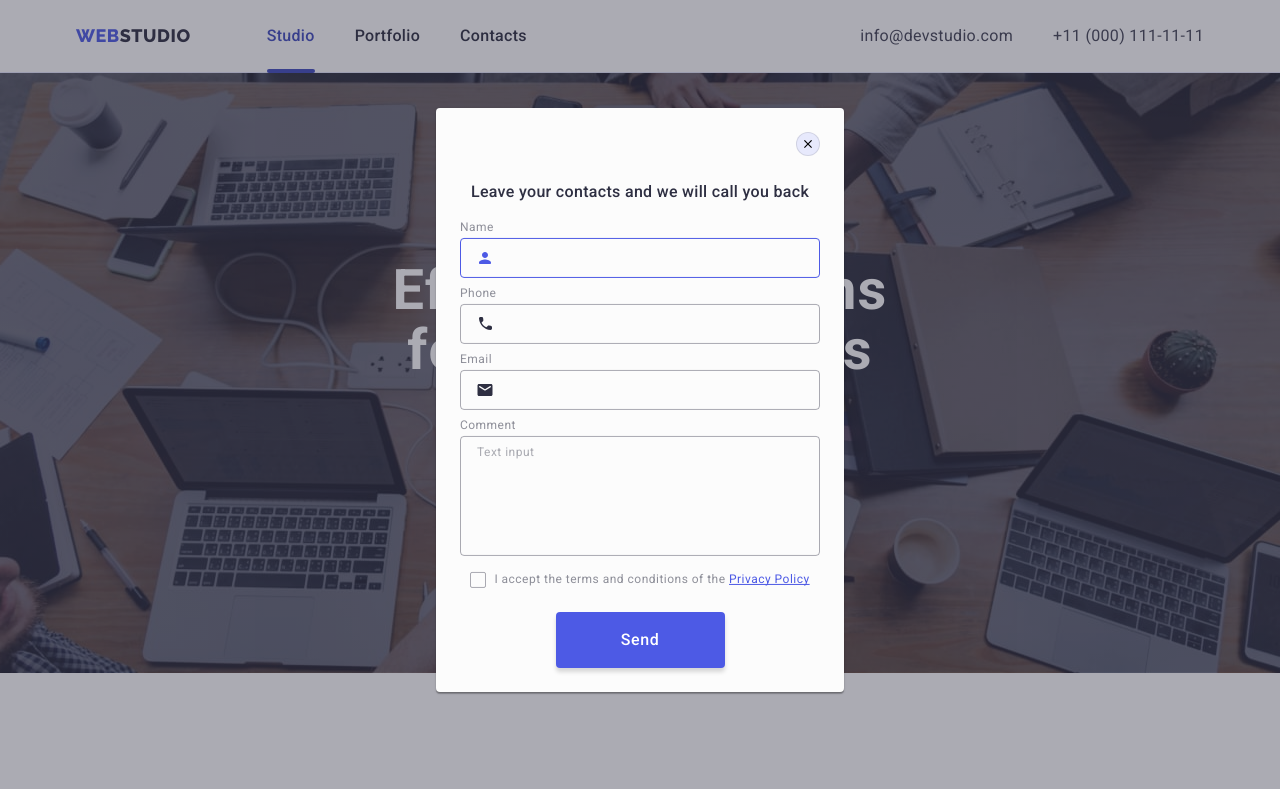
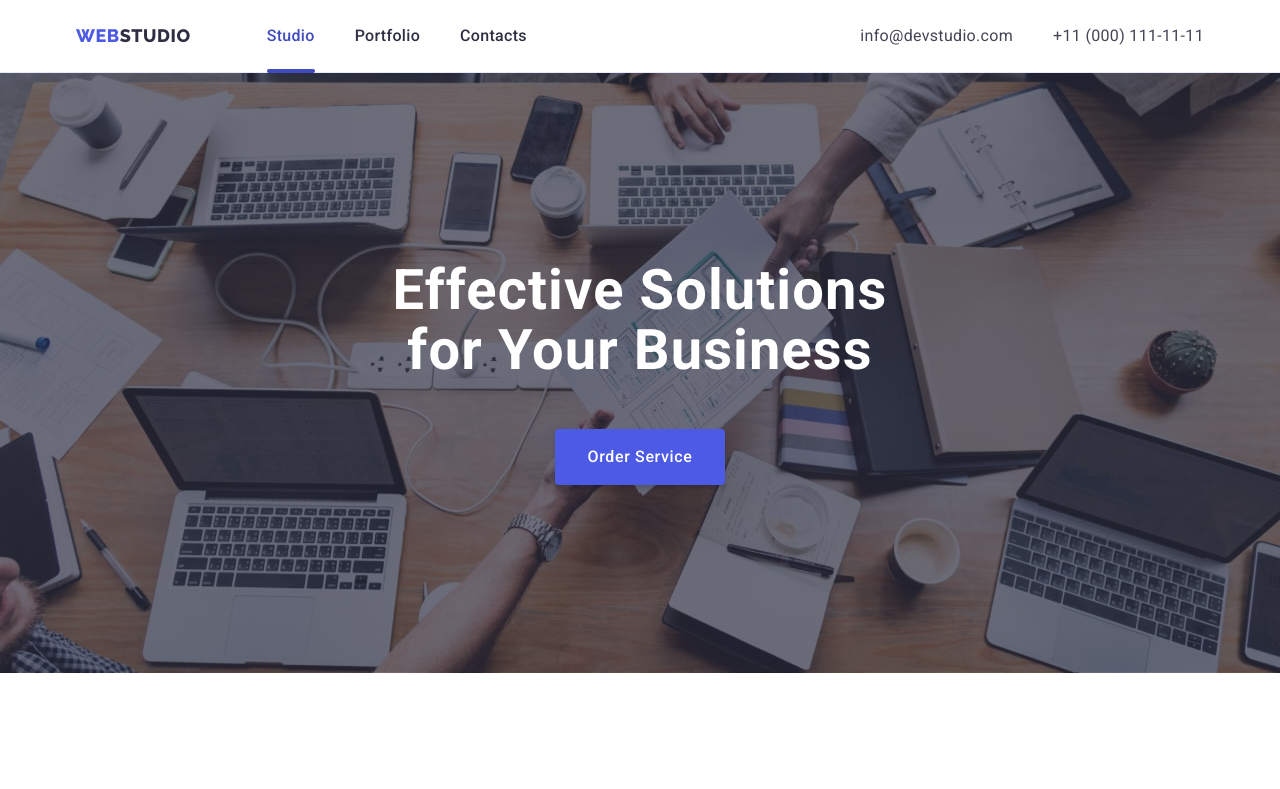
Before and after one commit to solyaluchsha/goit-markup-hw-06, a plain HTML site: page index.html in a window 1280 px wide. Shown: the top 789 px of the page. Drawn offline with nearby package versions, Linux system fonts and the light colour scheme.

Commit message:
adaptive design

```diff
--- a/index.html
+++ b/index.html
@@ -677,7 +677,7 @@
       </div>
     </footer>
 
-    <div class="modal-overlay is-open">
+    <div class="modal-overlay">
       <div class="modal">
         <button type="button" class="modal-close-btn">
           <svg class="modal-close-icon" width="8" height="8">
```
